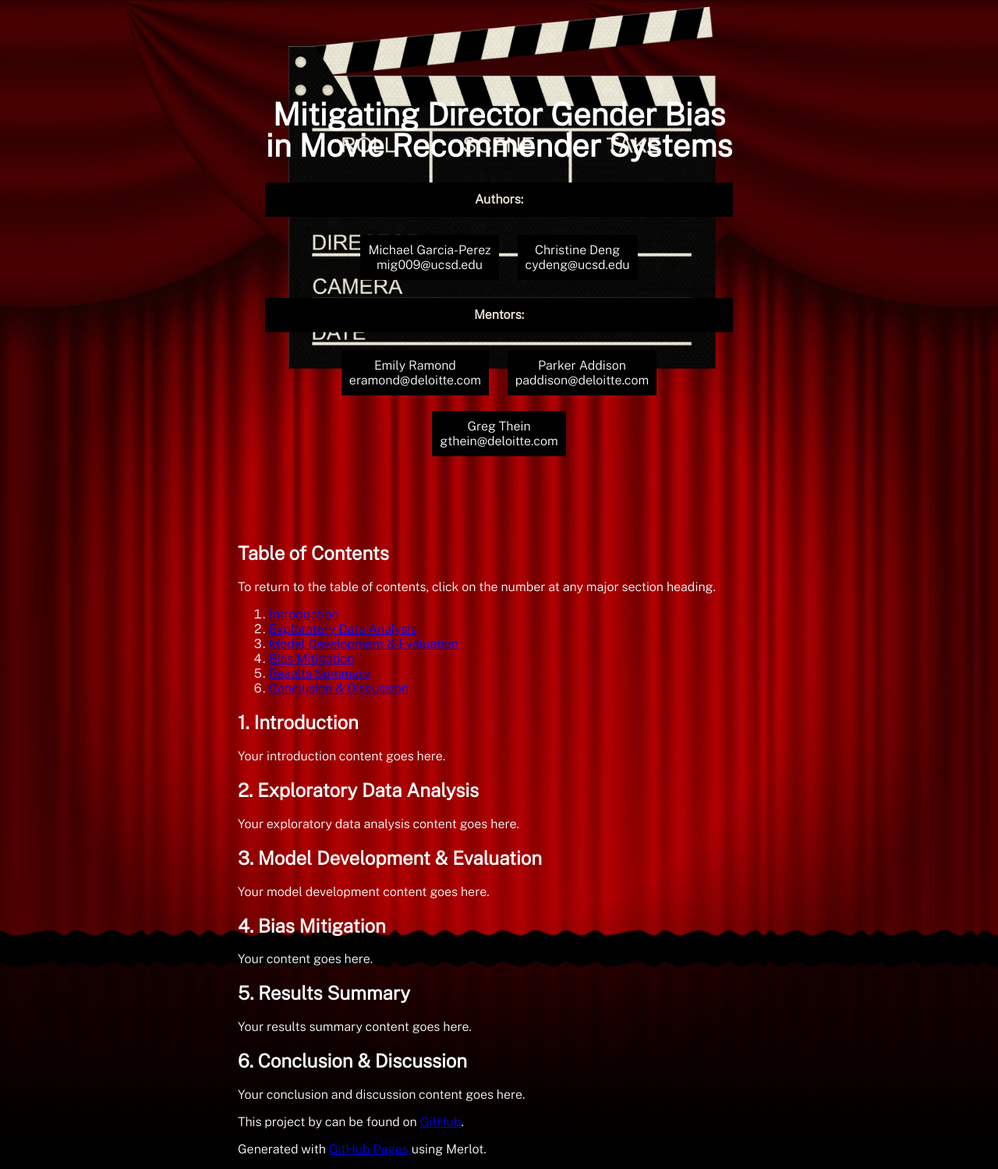
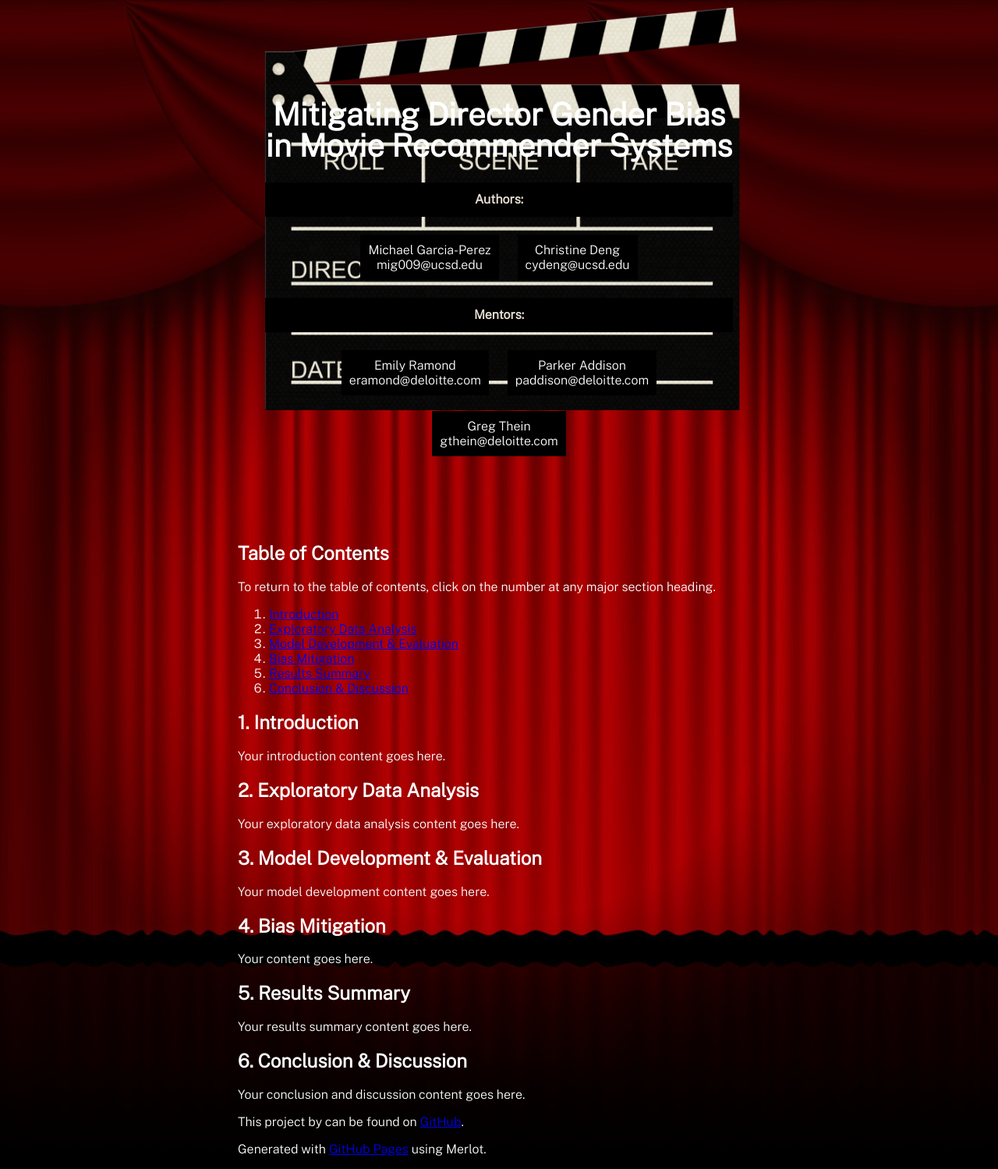
Before and after one commit to michael-garciaperez/DSC180A-Methodology-5, a Jekyll site: the page built from index.md, in a window 1280 px wide. Shown: the whole page at 78% size. Built offline with Jekyll 4.4.1, drawn with Linux system fonts in a browser that asks for light colours.

Commit message:
Update style.scss

```diff
--- a/assets/css/style.scss
+++ b/assets/css/style.scss
@@ -28,7 +28,7 @@ header {
   max-width: 600px; /* Adjusted width of the header */
   padding: 100px 20px 80px;
   background-image: url('../images/clapboard.png');
-  background-size: 90%; /* Adjusted size of the background image */
+  background-size: 100%; /* Adjusted size of the background image */
   background-repeat: no-repeat;
   background-position: center top;
 }
```
